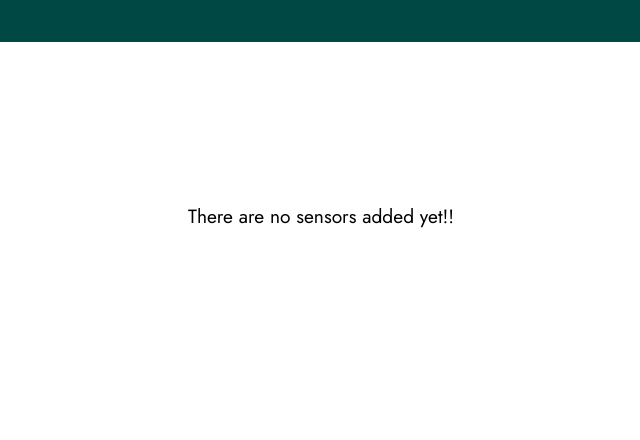
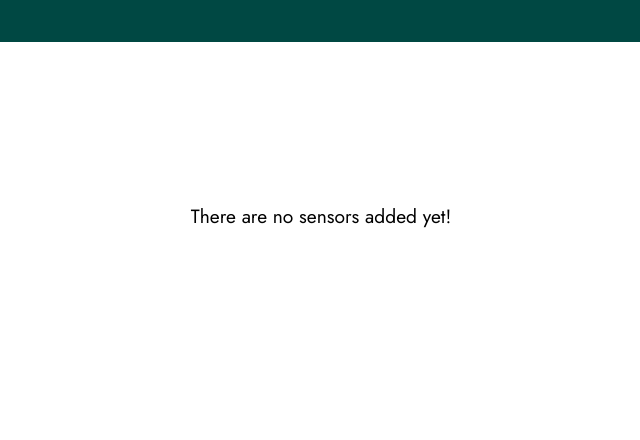
Before and after one commit to Ammueliza/SensVu, a plain HTML site: page index.html in a window 1280 px wide. Shown: the top 440 px of the page, 319-959 px from the left. Drawn offline with Linux system fonts and the light colour scheme; no server answers.

Commit message:
Update index.html

```diff
--- a/index.html
+++ b/index.html
@@ -47,7 +47,7 @@
       </form>
     </div>
     <section class="background">
-      <p>There are no sensors added yet!!</p>
+      <p>There are no sensors added yet!</p>
     </section>
   </main>
   <footer class="main-footer">
```
